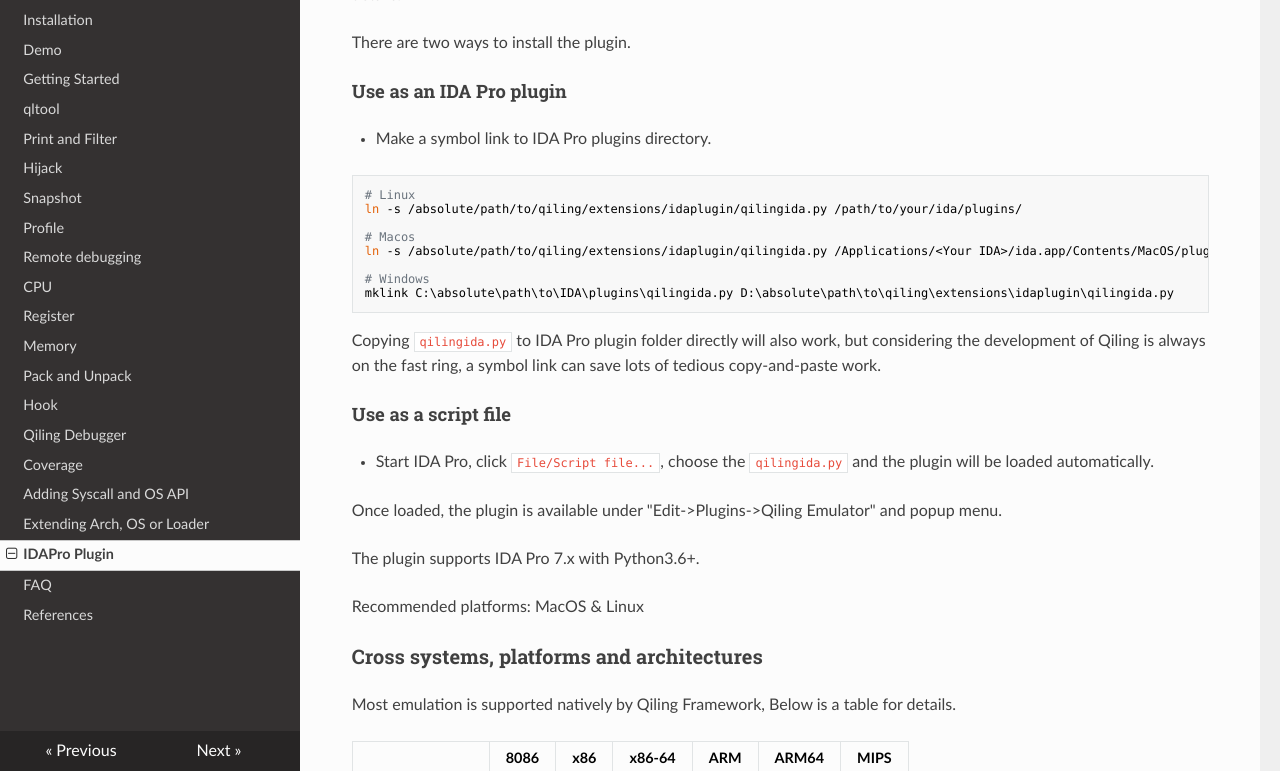
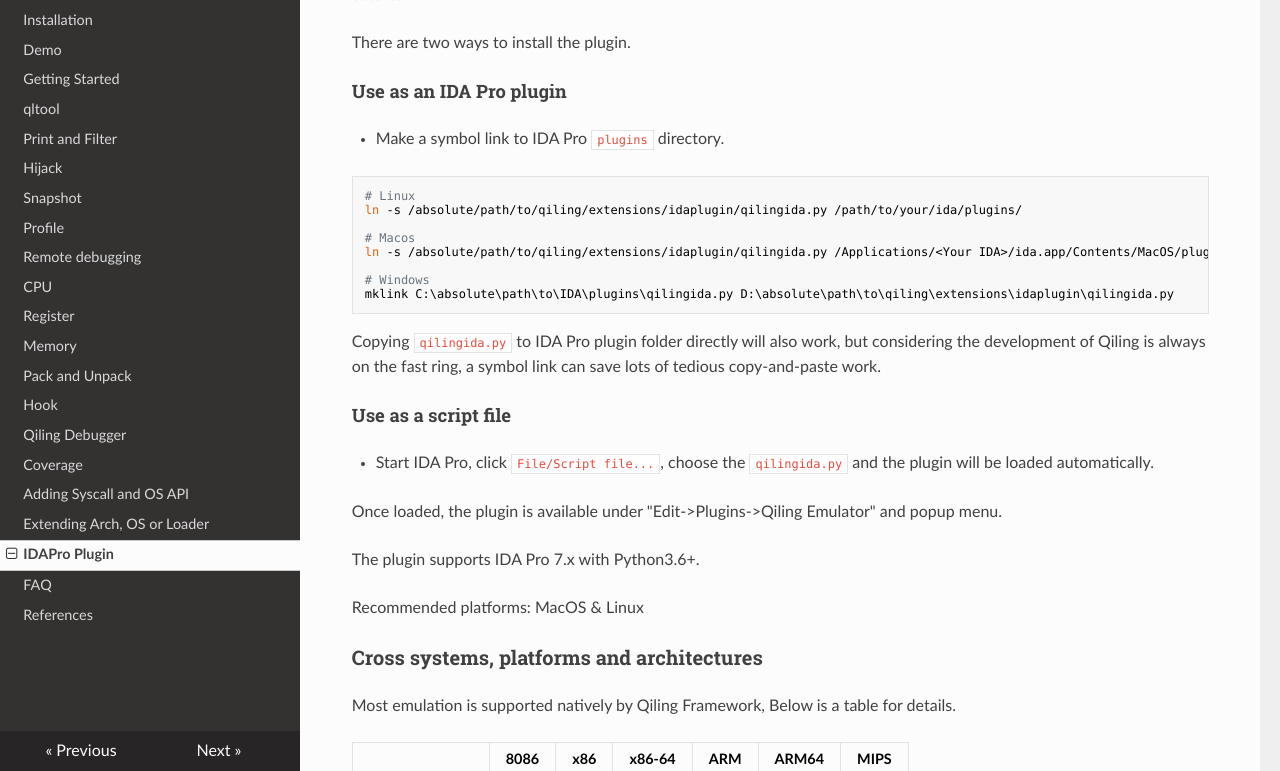
Before and after one commit to qilingframework/rtfd.io, an MkDocs documentation site: the page built from docs/ida.md, in a window 1280 px wide and 900 px high, scrolled down 795 px, cut to the strip 129-900 px from the top of the window. Built offline with MkDocs 1.6.1, drawn with Linux system fonts in a browser that asks for light colours; nearby versions of some CDN libraries.

Commit message:
Adjust format

````diff
--- a/docs/ida.md
+++ b/docs/ida.md
@@ -27,7 +27,7 @@ There are two ways to install the plugin.
 
 #### Use as an IDA Pro plugin
 
-- Make a symbol link to IDA Pro plugins directory.
+- Make a symbol link to IDA Pro `plugins` directory.
 
 ```bash
 # Linux
````
